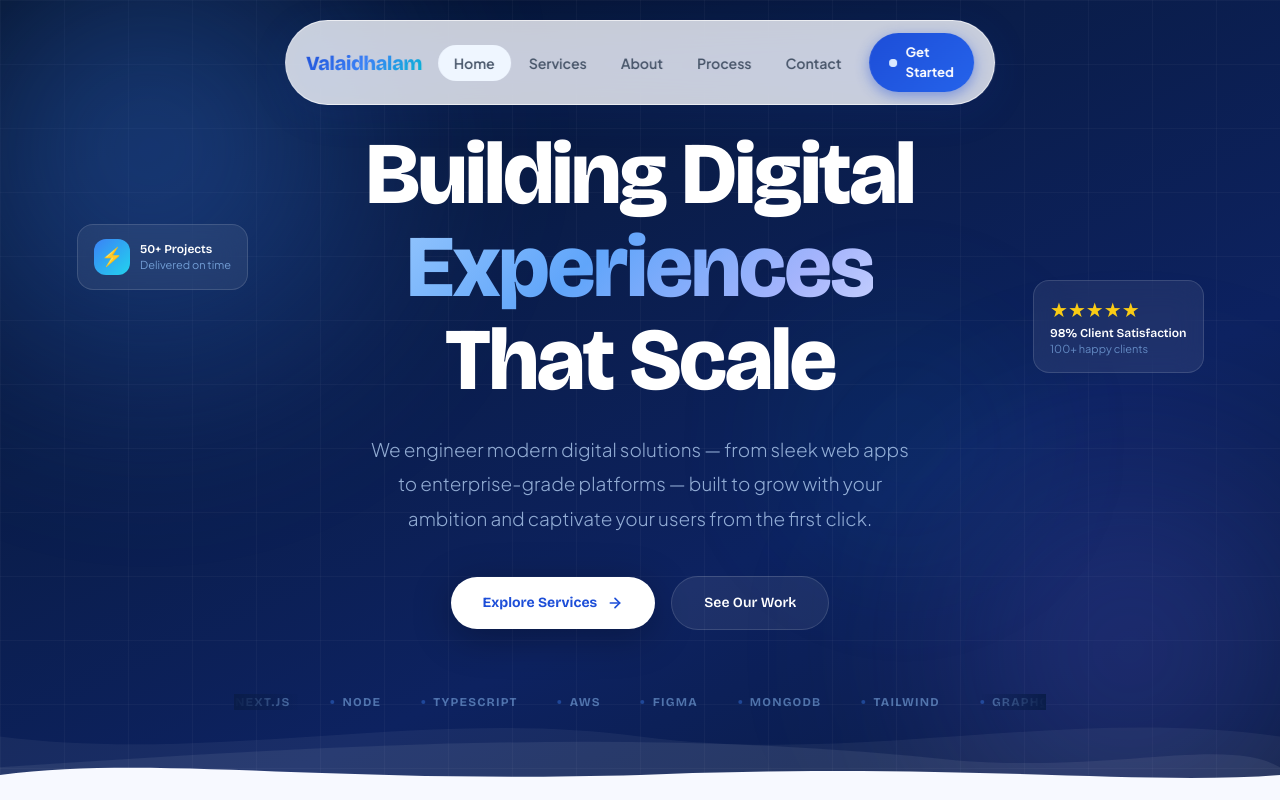
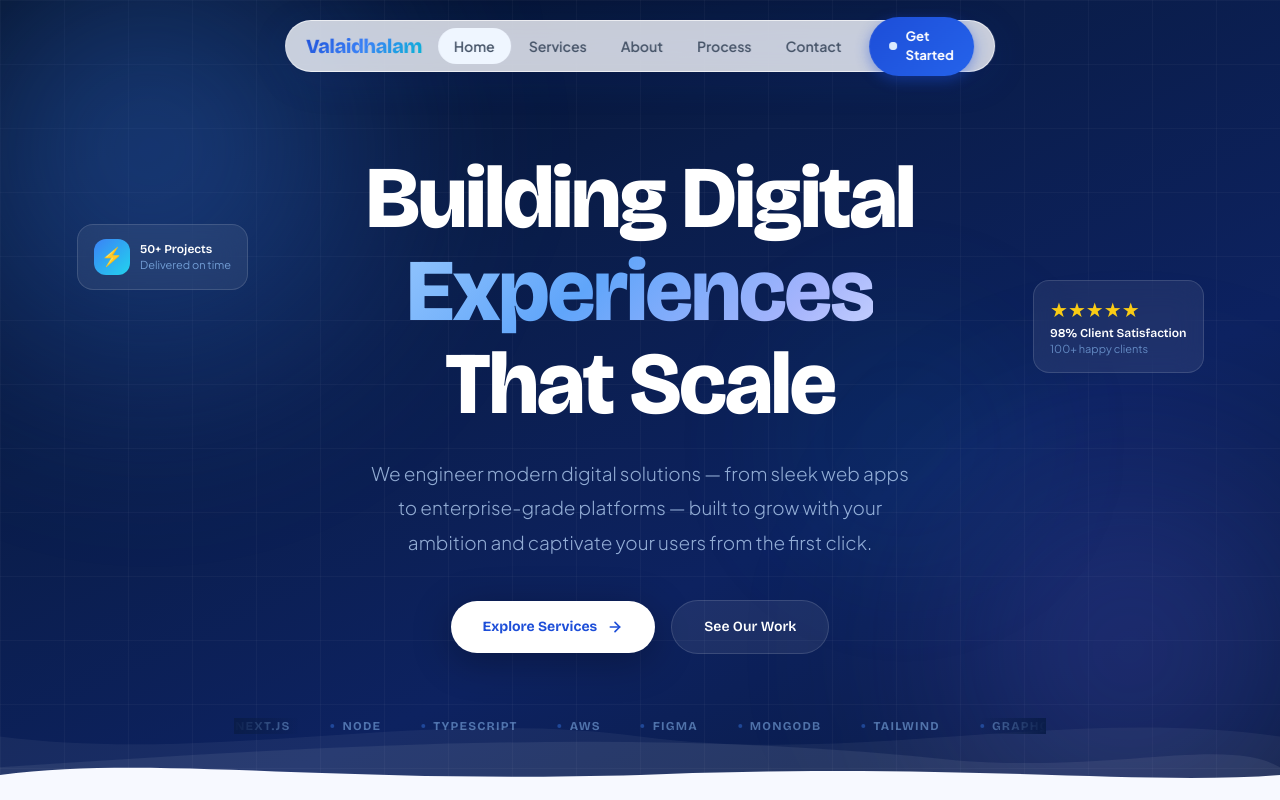
Before and after one commit to Yaris1723/Valaidhalam_final, a Next.js app: page / in a window 1280 px wide. Shown: the top 800 px of the page. Built offline with nearby package versions, Linux system fonts and the light colour scheme.

Commit message:
navbar changes

```diff
--- a/app/globals.css
+++ b/app/globals.css
@@ -27,6 +27,8 @@ body {
   backdrop-filter: blur(22px) saturate(180%);
   -webkit-backdrop-filter: blur(22px) saturate(180%);
   border: 1px solid rgba(255, 255, 255, 0.65);
+  width: fit-content;      /* ← is this added? */
+  max-width: fit-content;  /* ← is this added? */
 }
 .glass-dark {
   background: rgba(255, 255, 255, 0.07);
--- a/components/Hero.tsx
+++ b/components/Hero.tsx
@@ -108,7 +108,7 @@ export default function Hero() {
 
 
       {/* Hero content */}
-      <div className="relative z-10 text-center px-6 max-w-[860px] mx-auto">
+      <div className="relative z-10 text-center px-6 max-w-[860px] mx-auto pt-12">
         {/* Badge */}
         <motion.div
           variants={staggerChild}
--- a/components/Navbar.tsx
+++ b/components/Navbar.tsx
@@ -50,7 +50,7 @@ export default function Navbar() {
         transition={{ duration: 0.9, ease: [0.34, 1.56, 0.64, 1], delay: 0.4 }}
       >
         <motion.div
-          className="glass flex items-center gap-1 rounded-full"
+          className="glass flex items-center gap-1 rounded-full h-[52px]"
           animate={{
             paddingLeft: scrolled ? "16px" : "20px",
             paddingRight: scrolled ? "16px" : "20px",
```
